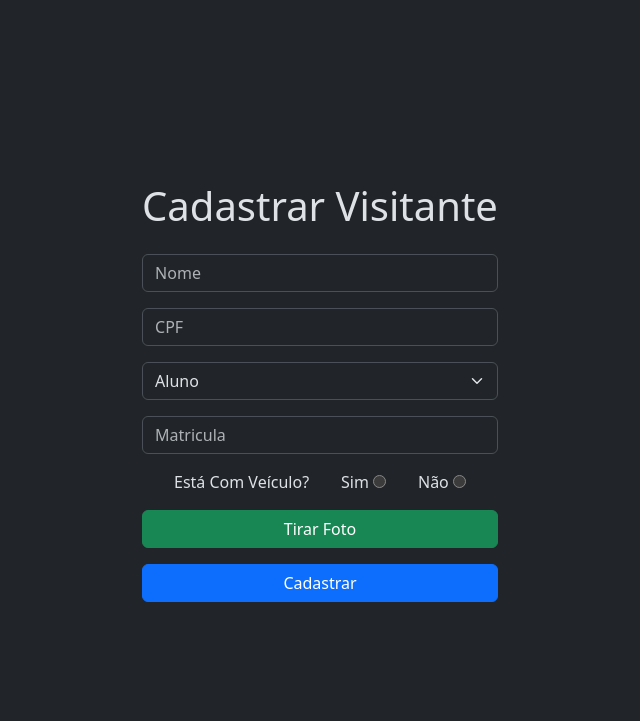
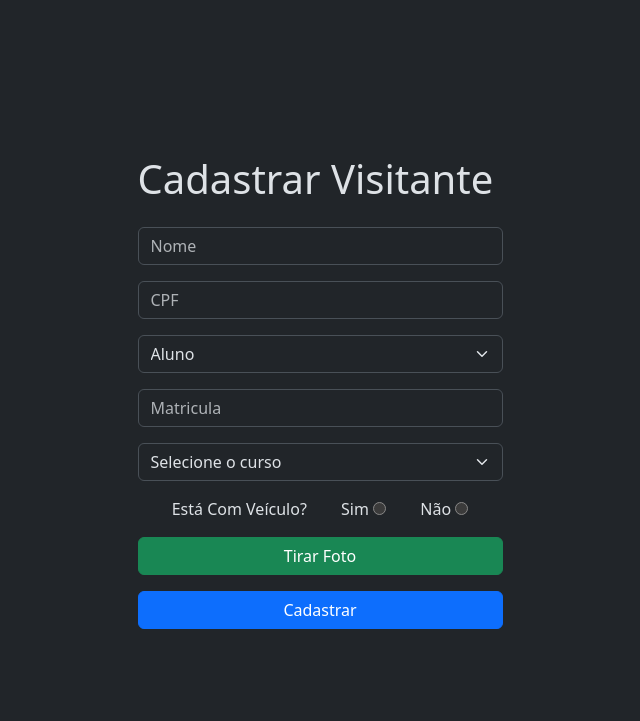
Before and after one commit to IntegraMaker/sistema_seguraca, a Flask app: page /cadastro_pessoa in a window 1280 px wide. Shown: the part 56-777 px from the top of the page, without its empty margins (320-960 px from the left). Run offline with Flask 3, Linux system fonts and the light colour scheme; the visitor is signed in with stand-in values (Sample User, id 1).

Commit message:
cadastrar curso

```diff
--- a/app.py
+++ b/app.py
@@ -140,6 +140,7 @@ def cadastro_pessoa():
             cpf = request.form.get("cpf")
             cargo = request.form.get("cargo")
             matricula = request.form.get("matricula")
+            curso = request.form.get("curso")
             temVeiculo = request.form.get("confirmacao")
             try:
                 if 'foto' not in request.files:
@@ -162,7 +163,7 @@ def cadastro_pessoa():
                     print(f"✅ Foto salva: {caminho_completo}")
 
                     # Cadastrar pessoa, e veiculo
-                    resultado = criarPessoa(nome, cpf, cargo, matricula, caminho_completo)
+                    resultado = criarPessoa(nome, cpf, cargo, matricula, caminho_completo, curso)
                     print("Cadastro pessoa: ", resultado)
                     if temVeiculo.lower() == "sim":
                         nome_veiculo = request.form.get("veiculo")
--- a/banco/DAO.py
+++ b/banco/DAO.py
@@ -11,9 +11,9 @@ def criar_banco():
 criar_banco()
 
 
-def criarPessoa(nome, cpf, cargo, matricula, foto):
+def criarPessoa(nome, cpf, cargo, matricula, foto, curso=None):
     db = Session()
-    nova_pessoa = Pessoa(nome=nome, cpf=cpf, cargo=cargo, matricula=matricula, foto=foto)
+    nova_pessoa = Pessoa(nome=nome, cpf=cpf, cargo=cargo, matricula=matricula, foto=foto, curso=curso)
     exito = False
     try:
         db.add(nova_pessoa)
--- a/banco/model.py
+++ b/banco/model.py
@@ -25,14 +25,16 @@ class Pessoa(Base):
     cpf = Column("cpf", String(11), primary_key=True)
     cargo = Column("cargo", String(20), nullable=False)
     matricula = Column("matricula", String(30), nullable=True)
+    curso = Column("curso", String(100), nullable=True)
     foto = Column("foto", String(100), nullable=False)
     qrcode = Column("qrcode", String(100), nullable=True)
 
-    def __init__(self, nome, cpf, cargo, matricula, foto):
+    def __init__(self, nome, cpf, cargo, matricula, foto, curso=None):
         self.nome = nome
         self.cpf = cpf
         self.cargo = cargo
         self.matricula = matricula
+        self.curso = curso
         self.foto = foto
 
     # def __repr__(self):
--- a/static/script/script.js
+++ b/static/script/script.js
@@ -8,10 +8,11 @@ const fotoPreview = document.getElementById("fotoPreview");
 const Btn_apagar = document.getElementById("btn_apagar");
 const form_veiculo = document.getElementById("form_veiculo");
 const matricula_div = document.getElementById("matricula");
+const curso_div = document.getElementById("curso");
 const tipo = document.getElementById("tipo");
 const btnCadastrar = document.getElementById('btnCadastrar')
 
-let stream;
+let stream = null;
 let photoDataUrl = null;
 
 
@@ -20,13 +21,20 @@ let photoDataUrl = null;
     if(this.value === "Visitante"){
 
       matricula_div.style.display = "none";
+      curso_div.style.display = "none";
 
-    }else{
+    } else if (this.value === "Aluno") {
 
       matricula_div.style.display = "block";
+      curso_div.style.display = "block";
+
+    } else if (this.value === "Servidor") {
+
+      matricula_div.style.display = "block";
+      curso_div.style.display = "none";
 
     }
-  })
+  });
 
 
   function verificar() {
--- a/templates/cadastro_pessoa.html
+++ b/templates/cadastro_pessoa.html
@@ -29,6 +29,19 @@
 
             <div id="matricula">
               <input type="text" class="form-control mt-3" placeholder="Matricula" name="matricula">
+            </div>
+            <div id="curso">
+              <select class="form-select mt-3" name="curso">
+                <option selected value="">Selecione o curso</option>
+                <option>Integrado em Agroindústria (Integral)</option>
+                <option>Integrado em Agroindústria (Vespertino)</option>
+                <option>Integrado em Agropecuária (Integral)</option>
+                <option>Subsequente em Agropecuária (Matutino)</option>
+                <option>Integrado em Informática (Integral)</option>
+                <option>Subsequente em Informática (Vespertino)</option>
+                <option>Subsequente em Informática (Noturno)</option>
+                <option>Integrado em Meio Ambiente (Integral)</option>
+              </select>
             </div>
 
             <div class="d-flex justify-content-evenly mt-3">
```
